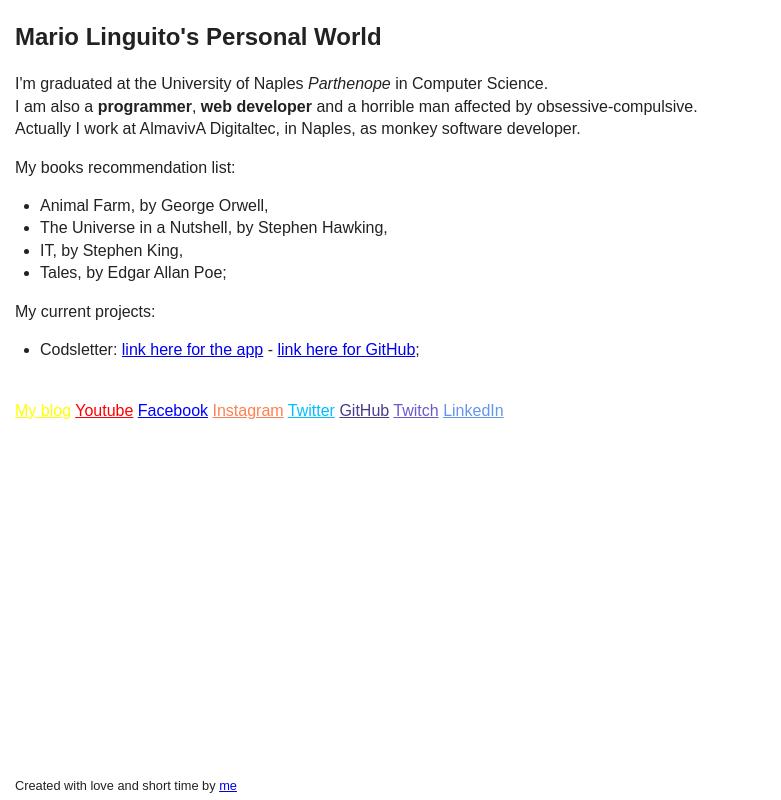
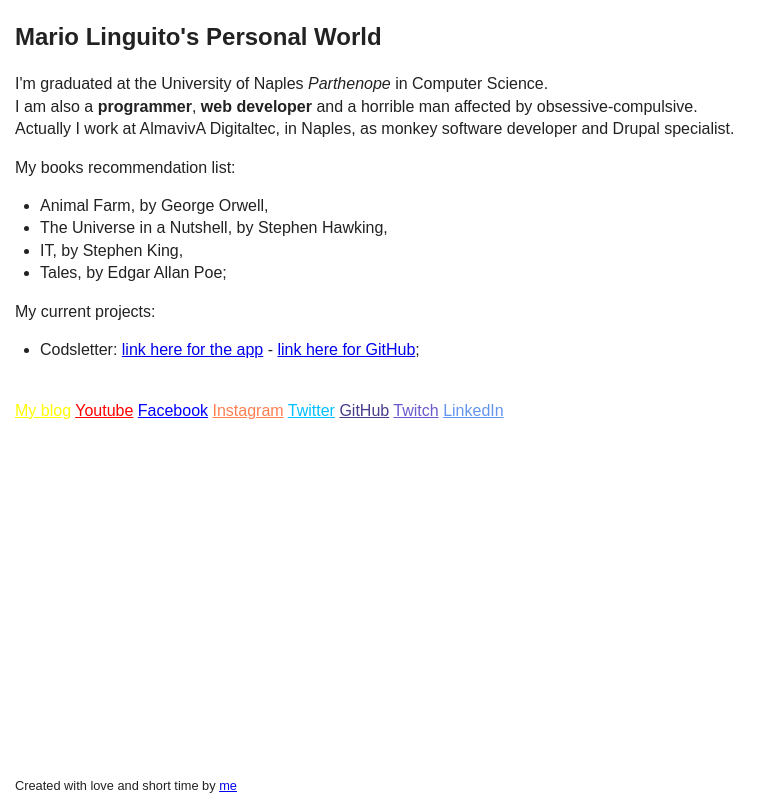
Before and after one commit to mariolinguito/mariolinguito.github.io, a plain HTML site: page index.html in a window 1280 px wide. Shown: the whole page, without its empty margins (0-781 px from the left). Drawn offline with nearby package versions, Linux system fonts and the light colour scheme.

Commit message:
Update index.html

```diff
--- a/index.html
+++ b/index.html
@@ -14,7 +14,7 @@
     </head>
     <body>
         <h2 style="margin-left: 15px;">Mario Linguito's Personal World</h2>
-        <p style="margin-left: 15px;">I'm graduated at the University of Naples <i>Parthenope</i> in Computer Science.<br>I am also a <b>programmer</b>, <b>web developer</b> and a horrible man affected by obsessive-compulsive.<br>Actually I work at AlmavivA Digitaltec, in Naples, as monkey software developer.</p>
+        <p style="margin-left: 15px;">I'm graduated at the University of Naples <i>Parthenope</i> in Computer Science.<br>I am also a <b>programmer</b>, <b>web developer</b> and a horrible man affected by obsessive-compulsive.<br>Actually I work at AlmavivA Digitaltec, in Naples, as monkey software developer and Drupal specialist.</p>
         <p style="margin-left: 15px;">My books recommendation list:<br>
             <ul>
                 <li>Animal Farm, by George Orwell,</li>
```
